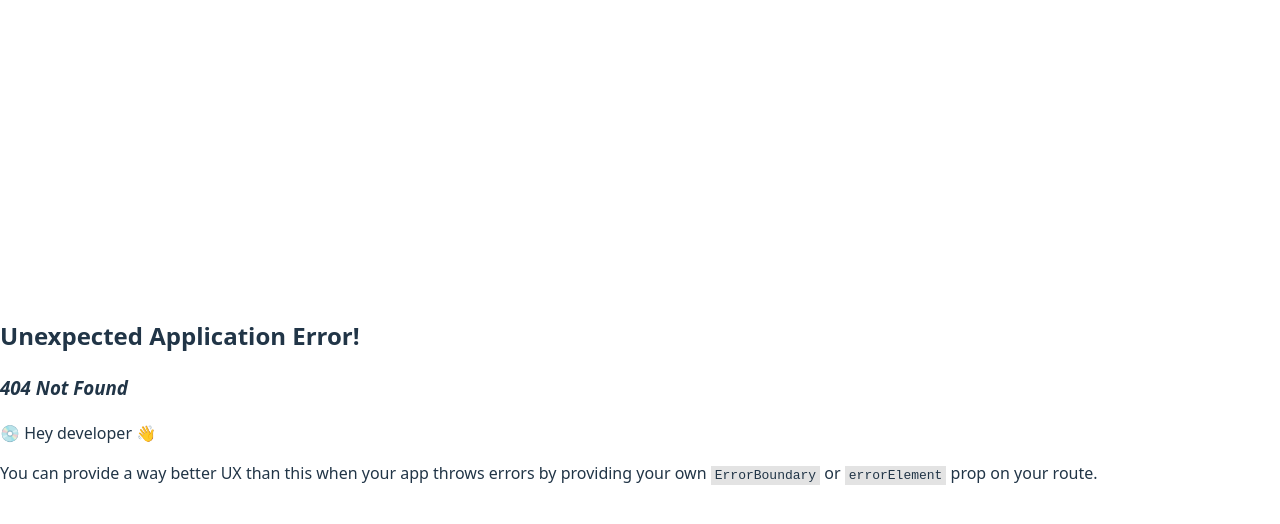
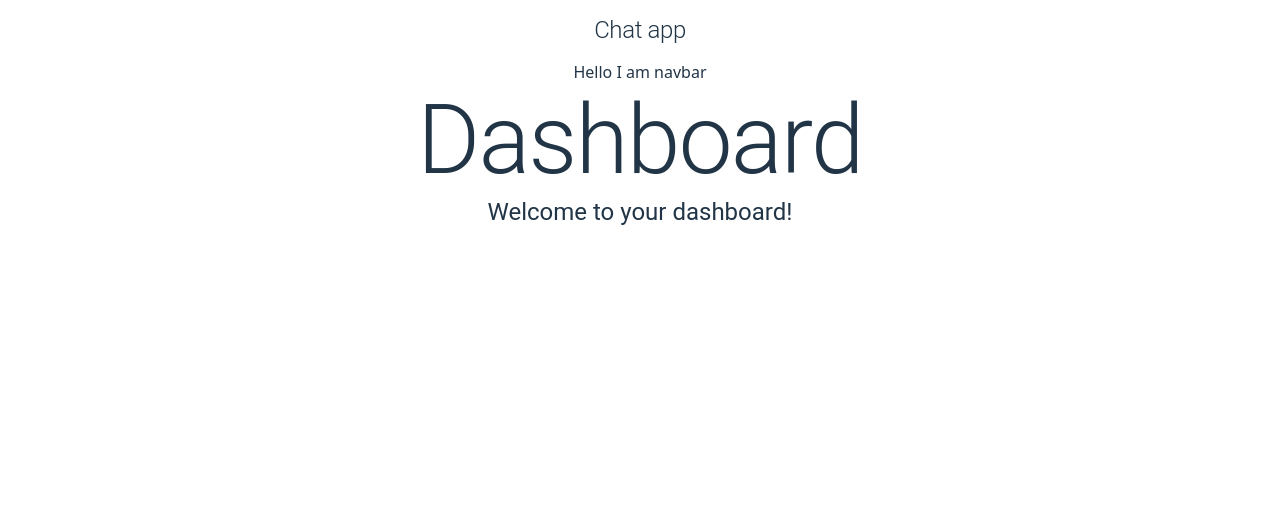
Before and after one commit to Williambraney/chat-app, a React (Vite) app in the folder client/: page /app in a window 1280 px wide. Before the commit this address had no page. Shown: the top 524 px of the page. Built offline with nearby package versions, Linux system fonts and the light colour scheme.

Commit message:
Create new route for dashboard

```diff
--- a/client/src/App.tsx
+++ b/client/src/App.tsx
@@ -6,6 +6,8 @@ import { LocalizationProvider } from '@mui/x-date-pickers';
 import { AdapterDateFns } from '@mui/x-date-pickers/AdapterDateFns';
 import type { JSX } from 'react';
 import ResetPassword from './pages/ResetPassword.tsx';
+import Dashboard from './pages/Dashboard.tsx';
+import RootLayout from './routes/RootLayout.tsx';
 
 const Router = createBrowserRouter([
     {
@@ -17,10 +19,20 @@ const Router = createBrowserRouter([
                 element : <Login />,
             },
             { path : 'register', element : <Register /> },
-            { path : 'resetPassword', element : <ResetPassword /> },
-            // { path : 'sessions/:id', element : <SessionPage /> },
-        ],
+            { path : 'resetPassword', element : <ResetPassword /> }
+        ]
     },
+    {
+        path : '/app',
+        element : <RootLayout />,
+        children : [
+            {
+                index : true,
+                element : <Dashboard />,
+            },
+            { path : 'dashboard', element : <Dashboard /> }
+        ]
+    }
 ]);
 
 function App(): JSX.Element {
--- /dev/null
+++ b/client/src/components/common/AppHeader/AppHeader.tsx
@@ -0,0 +1,15 @@
+import Header from 'components/ui/Header';
+import type { JSX } from 'react/jsx-runtime';
+
+export default function AppHeader(): JSX.Element {
+    return (
+        <Header
+            sx = { {
+                fontSize : '1.5rem',
+                padding : '1rem'
+            } }
+        >
+            Chat app
+        </Header>
+    );
+};
--- /dev/null
+++ b/client/src/components/common/AppHeader/index.ts
@@ -0,0 +1 @@
+export { default } from './AppHeader';
--- /dev/null
+++ b/client/src/components/common/NavBar/NavBar.tsx
@@ -0,0 +1,7 @@
+import type { JSX } from 'react';
+
+export default function NavBar(): JSX.Element {
+    return (
+        <div>Hello I am navbar</div>
+    );
+}
--- /dev/null
+++ b/client/src/components/common/NavBar/index.ts
@@ -0,0 +1 @@
+export { default } from './NavBar';
--- a/client/src/components/layout/Blocks.tsx
+++ b/client/src/components/layout/Blocks.tsx
@@ -1,17 +1,22 @@
 import { Box, type SxProps, type Theme } from '@mui/material';
-import type { ReactNode } from 'react';
+import type { JSX, ReactNode } from 'react';
 
-type BlocksProps = {
+interface BlocksProps {
   children: ReactNode;
+  direction ?: 'row' | 'column'; // Optional prop to set flex direction
   sx?: SxProps<Theme>; // ✅ Accepts any valid MUI sx style
-};
+}
 
-export default function Blocks({ sx, children }: BlocksProps) {
+export default function Blocks({
+    sx,
+    direction = 'row', // Default to 'row' if not provided
+    children
+} : BlocksProps ): JSX.Element {
     return (
         <Box
-            display='flex'
-            sx={ {
-                flexDirection : 'row',
+            display = 'flex'
+            sx = { {
+                flexDirection : direction,
                 alignItems : 'center',
                 justifyContent : 'flex-start',
                 gap : 0,
--- a/client/src/components/ui/Header/Header.tsx
+++ b/client/src/components/ui/Header/Header.tsx
@@ -1,17 +1,22 @@
-import { Typography } from '@mui/material';
-import { type ReactNode } from 'react';
+import { Typography, type SxProps, type Theme } from '@mui/material';
+import { type JSX, type ReactNode } from 'react';
 
-type HeaderProps = {
+interface HeaderProps {
   children: ReactNode;
-};
+  sx?: SxProps<Theme>; // ✅ Accepts any valid MUI sx style
+}
 
 export default function Header({
+    sx,
     children
-} : HeaderProps ) {
+} : HeaderProps ): JSX.Element {
 
     return (
         <Typography
             variant = 'h1'
+            sx = { {
+                ...sx
+            } }
         >
             { children }
         </Typography>
--- /dev/null
+++ b/client/src/pages/Dashboard.tsx
@@ -0,0 +1,21 @@
+import { Block, Blocks } from 'components/layout';
+import Header from 'components/ui/Header';
+import Text from 'components/ui/Text';
+import type { JSX } from 'react';
+
+export default function Dashboard(): JSX.Element {
+
+    return (
+        <Blocks
+            direction = 'column'
+        >
+            <Block>
+                <Header>Dashboard</Header>
+            </Block>
+            <Block>
+                <Text>Welcome to your dashboard!</Text>
+            </Block>
+        </Blocks>
+    );
+
+}
--- a/client/src/pages/Login.tsx
+++ b/client/src/pages/Login.tsx
@@ -118,6 +118,11 @@ export default function Login(): JSX.Element {
                             Forgot your password? <a href = '/resetPassword'>Reset it</a>
                         </Text>
                     </Block>
+                    <Block>
+                        <Text>
+                            Bypass login for testing: <a href = '/app'>Bypass</a>
+                        </Text>
+                    </Block>
                 </Blocks>
             </Block>
         </Blocks>
--- a/client/src/routes/Root.tsx
+++ b/client/src/routes/Root.tsx
@@ -1,20 +1,21 @@
 import { Blocks } from 'components/layout';
 import Header from '../components/ui/Header';
 import { Outlet } from 'react-router-dom';
+import type { JSX } from 'react';
+import AppHeader from 'components/common/AppHeader';
 
-export default function Root() {
+export default function Root(): JSX.Element {
     return (
         <Blocks
             sx = { {
                 flexDirection : 'column',
                 minWidth : '100vw',
+                minHeight : '100vh',
                 backgroundColor : 'background',
             } }
         >
             { /* Add your layout components here, like Header, Footer, etc. */ }
-            <Header>
-                Chat App
-            </Header>
+            <AppHeader />
             { /* Outlet for nested routes */ }
             <Outlet />
         </Blocks>
--- /dev/null
+++ b/client/src/routes/RootLayout.tsx
@@ -0,0 +1,24 @@
+import AppHeader from 'components/common/AppHeader';
+import NavBar from 'components/common/NavBar';
+import { Block, Blocks } from 'components/layout';
+import type { JSX } from 'react';
+import { Outlet } from 'react-router-dom';
+
+export default function RootLayout(): JSX.Element {
+    return (
+        <Blocks
+            sx = { {
+                flexDirection : 'column',
+                minWidth : '100vw',
+                minHeight : '100vh',
+                backgroundColor : 'background',
+            } }
+        >
+            <AppHeader />
+            <NavBar />
+            <Block>
+                <Outlet />
+            </Block>
+        </Blocks>
+    );
+}
```
